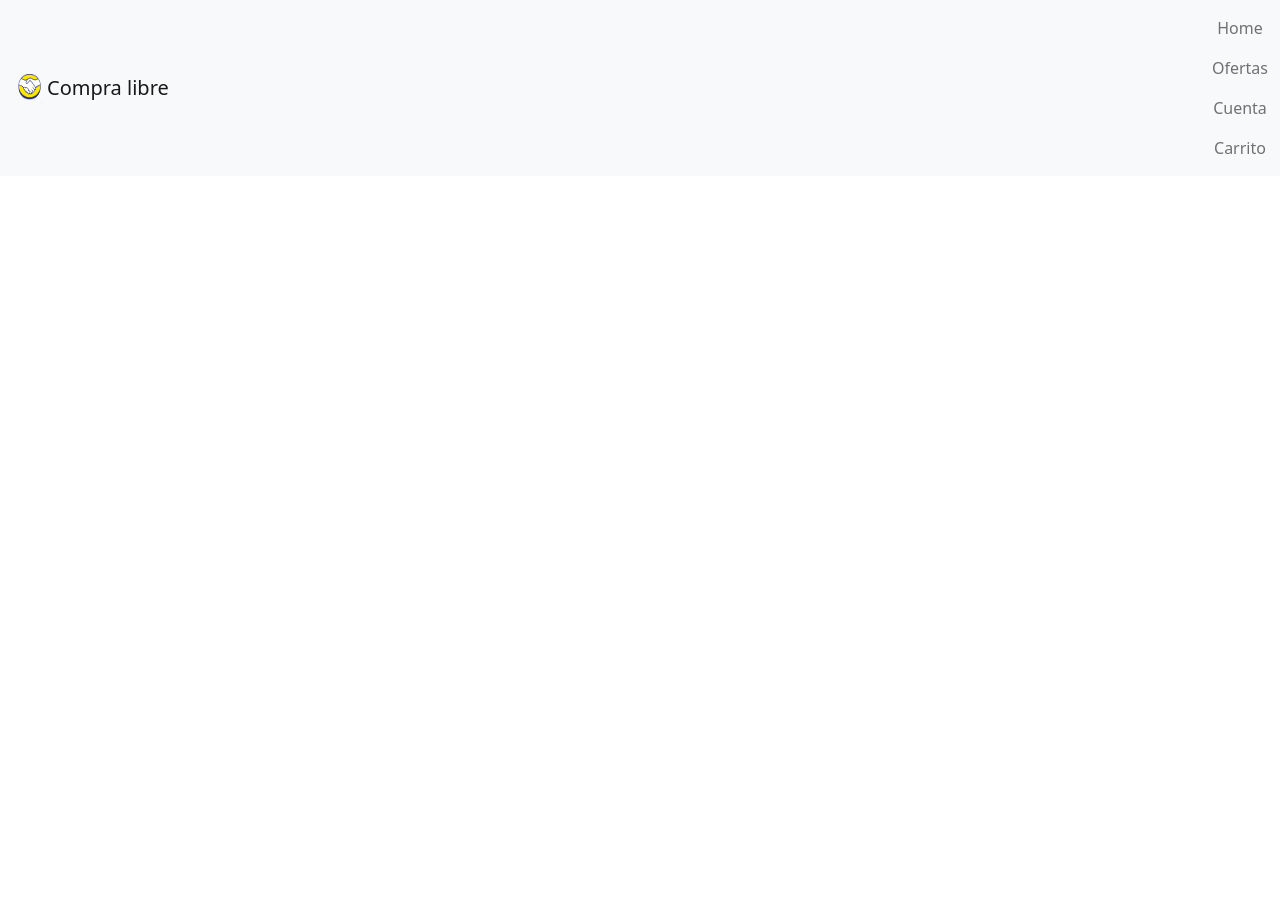
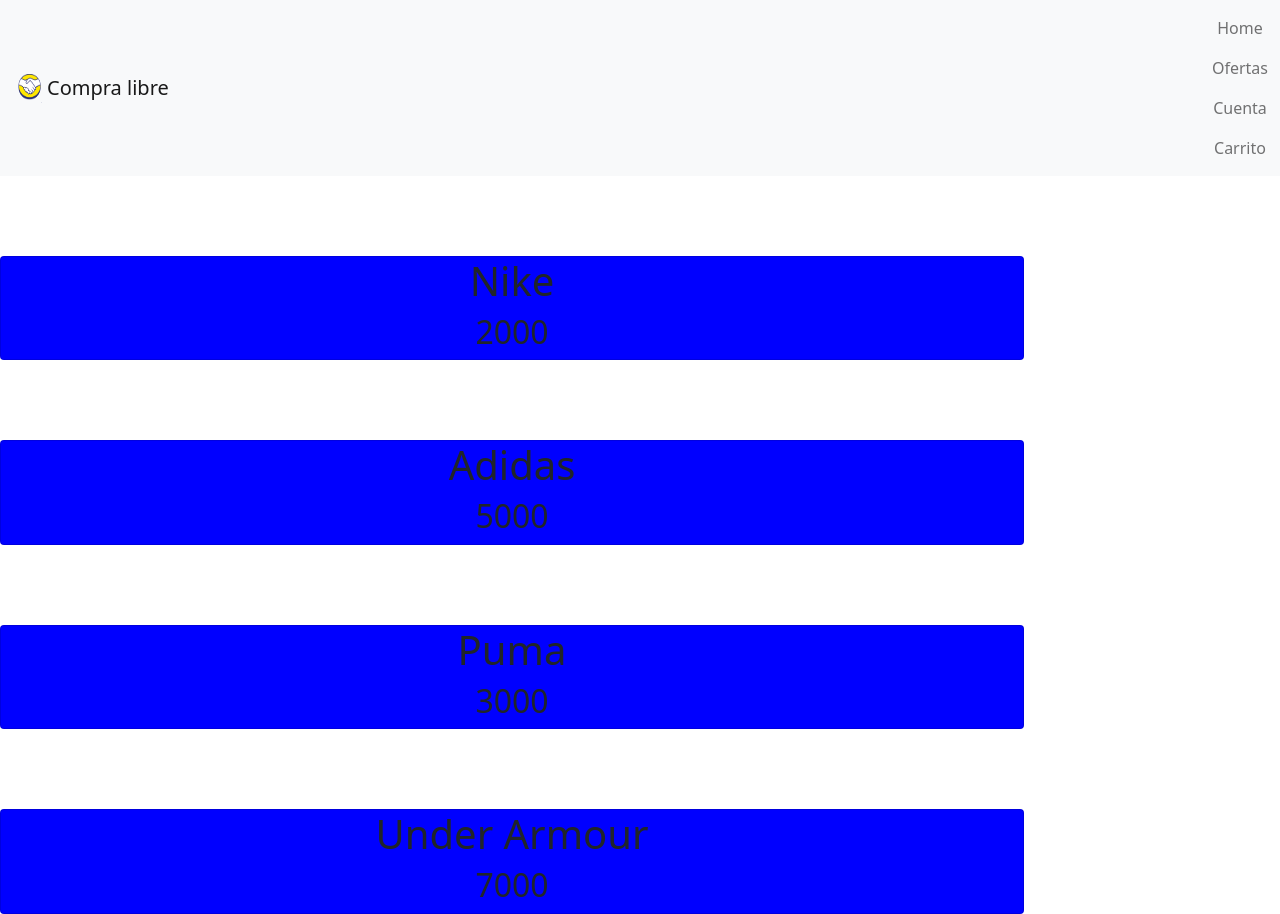
Before and after one commit to NicolasMontone/react-coder-house, a React (Create React App) app: page / in a window 1280 px wide. Before the commit the page ends 800 px from the top, so only its background shows below. Built offline with nearby package versions, Linux system fonts and the light colour scheme.

Commit message:
Cree un container para las cards

```diff
--- a/package.json
+++ b/package.json
@@ -3,6 +3,7 @@
   "version": "0.1.0",
   "private": true,
   "dependencies": {
+    "@fortawesome/fontawesome-free": "^5.15.3",
     "@testing-library/jest-dom": "^5.12.0",
     "@testing-library/react": "^11.2.7",
     "@testing-library/user-event": "^12.8.3",
--- a/src/App.jsx
+++ b/src/App.jsx
@@ -1,16 +1,17 @@
 import logo from './logo.svg';
 import './App.css';
 
-import { Navbar } from './Components/Navbar/Navbar.jsx'
+
 import 'bootstrap/dist/css/bootstrap.min.css';
-
-
+import {Navbar} from  './Components/Navbar/navbar.jsx'
+import { Card } from './Components/Card/index.jsx';
+import { ItemListContainer } from './containers/ItemListContainer';
 function App() {
+  const product = [{title:'Nike', precio:2000}, {title:'Adidas', precio:5000}, {title:'Puma', precio:3000}, {title:'Under Armour', precio:7000}]
   return (
     <div className="App">
-      <Navbar />
-
-
+      <Navbar/>
+      <ItemListContainer productData={product}/>
     </div>
   );
 }
--- /dev/null
+++ b/src/Components/Card/index.jsx
@@ -0,0 +1,12 @@
+import './styles.css'
+export const Card = (props) => {
+    function saludar() {
+        alert('hola')
+    }
+    return (
+        <div className='card'>
+            <h1>{props.title}</h1>
+            <h2>{props.precio}</h2>
+        </div>
+    )
+}
--- /dev/null
+++ b/src/containers/ItemListContainer/index.jsx
@@ -0,0 +1,16 @@
+import { Card } from "../../Components/Card"
+
+export const ItemListContainer = (props) =>{
+    return (
+         <>
+         {props.productData.map((product)=>{
+             return(
+                 <Card
+                 title= {product.title}
+                 precio= {product.precio}
+                 />
+             )
+         })}
+         </>
+    )
+}
```
Also changed, not shown: src/Components/Card/Card.jsx (deleted, +0 -13 lines), src/Components/ItemCard/itemCard.jsx (added, +8 -0 lines), src/Components/Card/styles.css (renamed from src/Components/styles.css), 1 other file (tests, documents, lock files or other folders).
